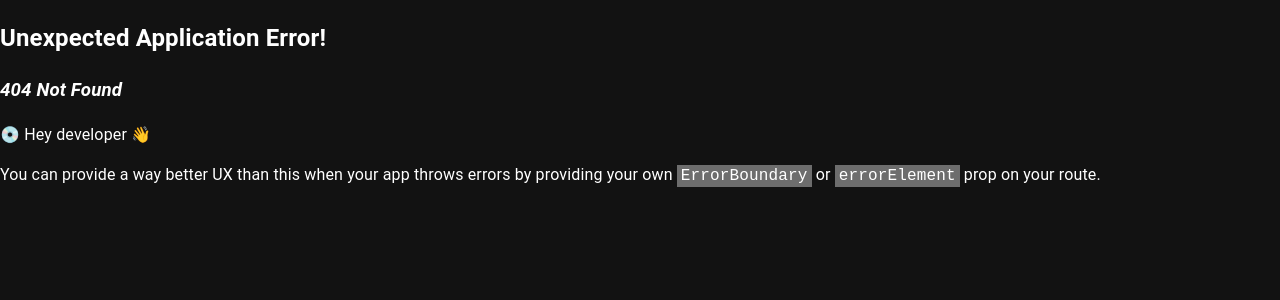
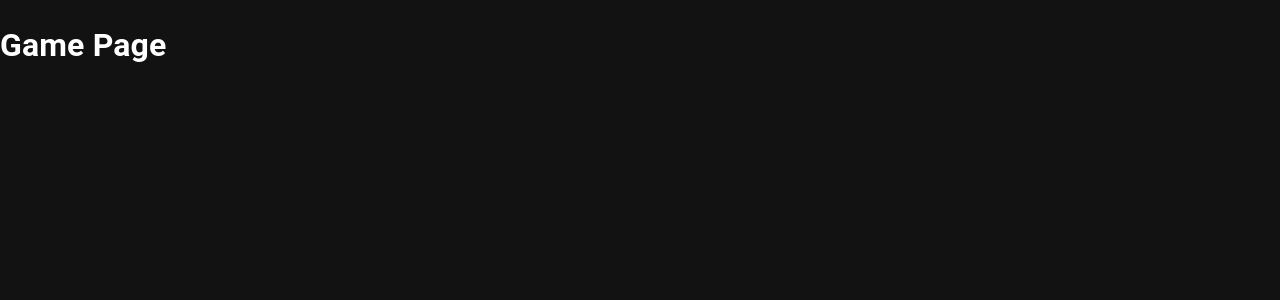
Before and after one commit to Pavlkan/RS-clone, a React (Create React App) app: page /game in a window 1280 px wide. Before the commit this address had no page. Shown: the top 300 px of the page. Built offline with nearby package versions, Linux system fonts and the light colour scheme.

Commit message:
add nested paths

```diff
--- a/src/app/App.tsx
+++ b/src/app/App.tsx
@@ -1,11 +1,12 @@
 import React from 'react';
-import { createBrowserRouter, RouterProvider } from 'react-router-dom';
+import { BrowserRouter, Navigate, Route, Routes } from 'react-router-dom';
+import { ThemeProvider, createTheme } from '@mui/material/styles';
+import CssBaseline from '@mui/material/CssBaseline';
 
 import { LandingPage } from './pages/LandingPage';
 import { LobbyPage } from './pages/LobbyPage';
-
-import { ThemeProvider, createTheme } from '@mui/material/styles';
-import CssBaseline from '@mui/material/CssBaseline';
+import { GameProcessPage } from './pages/GameProcessPage';
+import { GamePage } from './pages/GamePage';
 
 const darkTheme = createTheme({
   palette: {
@@ -13,22 +14,21 @@ const darkTheme = createTheme({
   },
 });
 
-const router = createBrowserRouter([
-  {
-    path: '/',
-    element: <LandingPage />,
-  },
-  {
-    path: '/lobby',
-    element: <LobbyPage />,
-  },
-]);
-
 export const App = () => {
   return (
     <ThemeProvider theme={darkTheme}>
       <CssBaseline />
-      <RouterProvider router={router} />
+
+      <BrowserRouter>
+        <Routes>
+          <Route path="/landing" element={<LandingPage />} />
+          <Route path="/" element={<Navigate to="/landing" />} />
+          <Route path="/" element={<GameProcessPage />}>
+            <Route path="/lobby" element={<LobbyPage />} />
+            <Route path="/game" element={<GamePage />} />
+          </Route>
+        </Routes>
+      </BrowserRouter>
     </ThemeProvider>
   );
 };
--- /dev/null
+++ b/src/app/pages/GamePage.tsx
@@ -0,0 +1,5 @@
+import React from 'react';
+
+export const GamePage = () => {
+  return <h1>Game Page</h1>;
+};
--- /dev/null
+++ b/src/app/pages/GameProcessPage.tsx
@@ -0,0 +1,6 @@
+import React from 'react';
+import { Outlet } from 'react-router-dom';
+
+export const GameProcessPage = () => {
+  return <Outlet />;
+};
--- a/src/index.tsx
+++ b/src/index.tsx
@@ -10,8 +10,6 @@ const root = createRoot(container);
 
 root.render(
   <Provider store={store}>
-    <React.StrictMode>
-      <App />
-    </React.StrictMode>
+    <App />
   </Provider>,
 );
```
